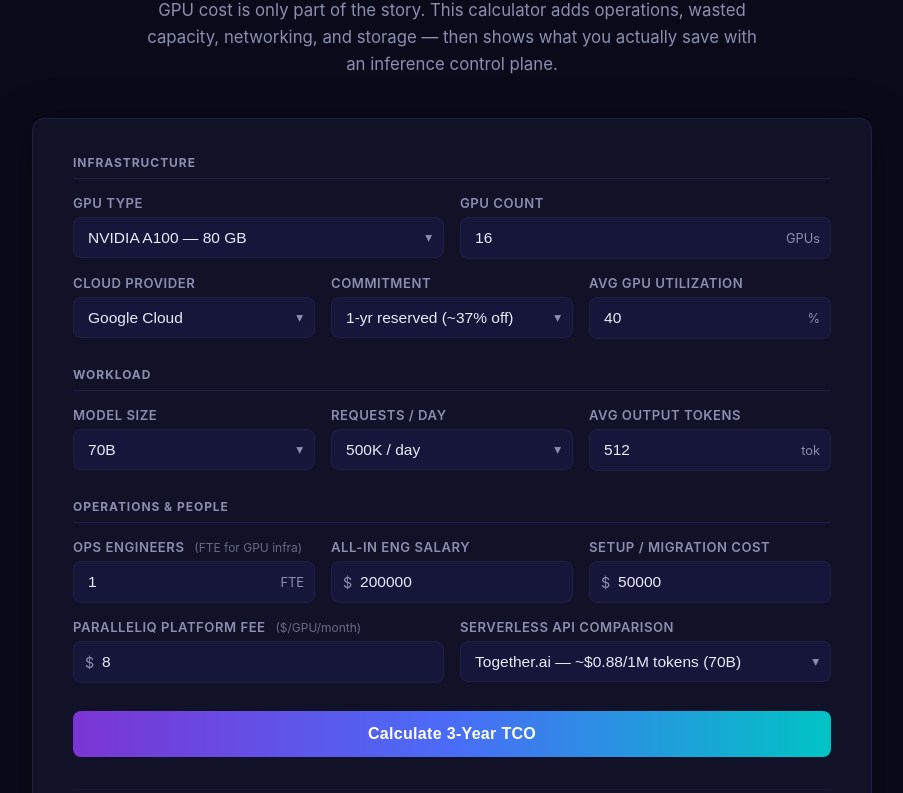
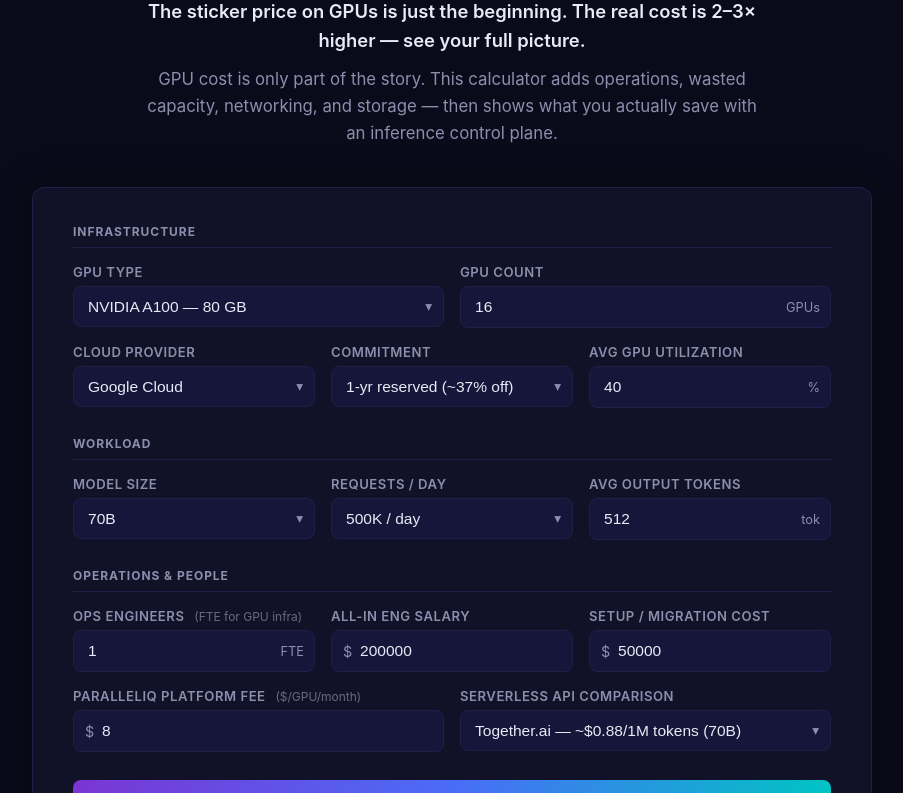
Before and after one commit to paralleliq/tco-calculator, a plain HTML site: page index.html in a window 1280 px wide. Shown: the part 180-973 px from the top of the page, without its empty margins (188-1091 px from the left). Drawn offline with Linux system fonts and the light colour scheme.

Commit message:
feat: add above-the-fold hook line to frame why visitors should care

```diff
--- a/index.html
+++ b/index.html
@@ -44,6 +44,7 @@
     header img { height: 52px; margin-bottom: 24px; }
     header h1 { font-size: 2rem; font-weight: 700; margin-bottom: 10px; }
     header p { font-size: 1.05rem; color: var(--muted); max-width: 620px; line-height: 1.6; }
+    .hook { font-size: 1.15rem; font-weight: 600; color: var(--text); margin-bottom: 10px; }
 
     .card {
       background: var(--card); border: 1px solid var(--border);
@@ -248,6 +249,7 @@
 <header>
   <img src="logo.png" alt="Paralleliq" />
   <h1>GPU Inference TCO Calculator</h1>
+  <p class="hook">The sticker price on GPUs is just the beginning. The real cost is 2–3× higher — see your full picture.</p>
   <p>GPU cost is only part of the story. This calculator adds operations, wasted capacity, networking, and storage — then shows what you actually save with an inference control plane.</p>
 </header>
 
```
